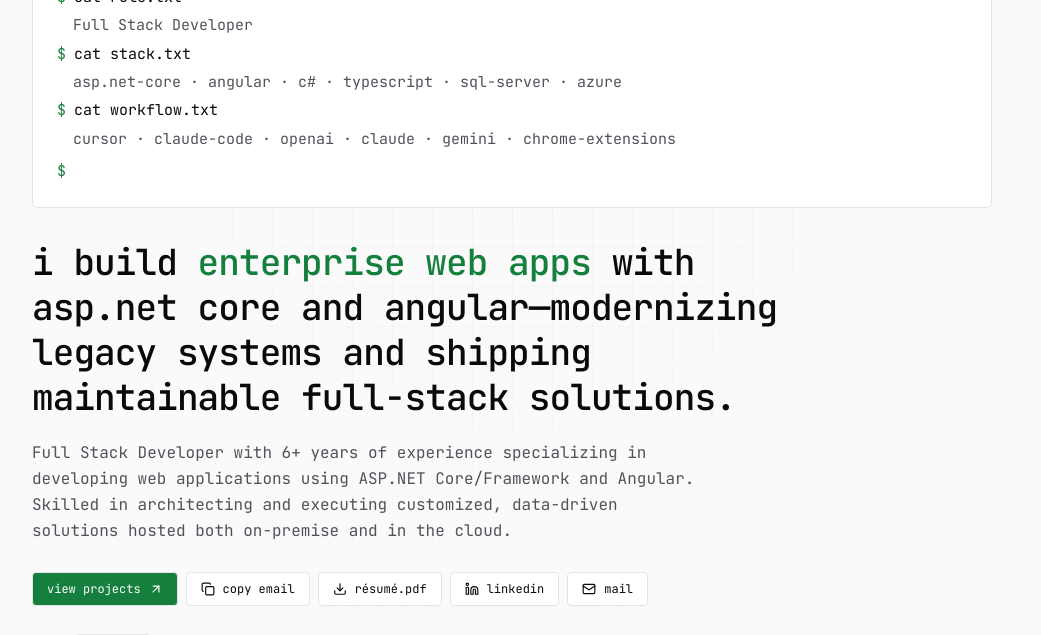
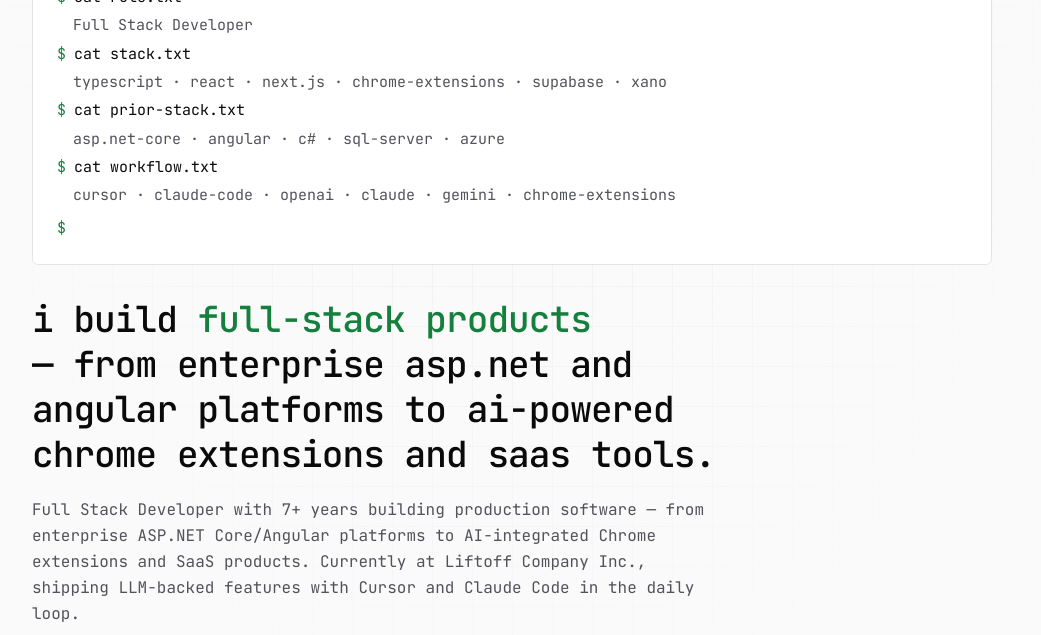
Before and after one commit to jlawas06/johnlloydlawas.com, a Next.js app: page / in a window 1280 px wide. Shown: the part 290-925 px from the top of the page, without its empty margins (128-1169 px from the left). Built offline with nearby package versions, Linux system fonts and the light colour scheme; no server answers.

Commit message:
feat: update experience and about sections to reflect expanded expertise

```diff
--- a/app/experience/page.tsx
+++ b/app/experience/page.tsx
@@ -8,7 +8,7 @@
 
 export const metadata: Metadata = {
   title: 'Experience',
-  description: `Professional experience of ${personalInfo.name}. ${getTotalExperience()}+ years of full-stack development across enterprise applications and multiple industries.`,
+  description: `Professional experience of ${personalInfo.name}. ${getTotalExperience()}+ years of full-stack development — from enterprise ASP.NET/Angular platforms to AI-integrated Chrome extensions and SaaS products.`,
 };
 
 export default function ExperiencePage() {
@@ -19,10 +19,10 @@
   return (
     <Section
       label="experience"
-      title={`${totalYears}+ years building enterprise web apps`}
+      title={`${totalYears}+ years of full-stack engineering`}
       description={`${experiences.length} roles across ${new Set(
         experiences.map((e) => e.company)
-      ).size} companies — from aviation logistics to legacy ERP modernization.`}
+      ).size} companies — from aviation logistics and legacy ERP modernization to AI-integrated Chrome extensions and SaaS.`}
       action={
         <Link
           href="/resume/john-lloyd-lawas-resume.pdf"
--- a/components/ui/about-content.tsx
+++ b/components/ui/about-content.tsx
@@ -19,18 +19,20 @@
       <div className="grid grid-cols-1 gap-8 lg:grid-cols-[minmax(0,1fr)_260px]">
         <article className="space-y-6 text-sm leading-relaxed text-muted-foreground sm:text-base">
           <p>
-            I&apos;ve been building enterprise web apps for <span className="text-foreground">{totalYears}+ years</span> — mostly on the{' '}
-            <span className="text-foreground">.NET</span> backend with <span className="text-foreground">Angular</span> on the front. I gravitate
-            toward problems where the business rules are tangled, the data is messy, and the existing system is a decade old: ERP, aviation logistics,
-            manufacturing process apps.
+            I&apos;ve spent <span className="text-foreground">{totalYears}+ years</span> building production software — most of that on enterprise{' '}
+            <span className="text-foreground">.NET</span> and <span className="text-foreground">Angular</span> platforms (ERP, aviation logistics,
+            manufacturing process apps), and the last year on <span className="text-foreground">AI-integrated Chrome extensions</span> and{' '}
+            <span className="text-foreground">SaaS products</span> at Liftoff Company Inc. Two eras, same habits: ship it, keep it maintainable, make
+            the impact measurable.
           </p>
           <p>
             I started at{' '}
             <span className="text-foreground">Lear Corporation</span> as an intern, building internal apps for automotive manufacturing. Since then I&apos;ve shipped software for airlines via{' '}
             <span className="text-foreground">Sense Software Solutions</span> in Singapore, modernized legacy systems at{' '}
             <span className="text-foreground">OSL International</span>, delivered to deadline at{' '}
-            <span className="text-foreground">Yondu</span>, and most recently led full-stack work at{' '}
-            <span className="text-foreground">Nowcom Global Services</span>.
+            <span className="text-foreground">Yondu</span>, led full-stack work at{' '}
+            <span className="text-foreground">Nowcom Global Services</span>, and now build AI-powered Chrome extensions and SaaS tools at{' '}
+            <span className="text-foreground">Liftoff Company Inc.</span>
           </p>
           <p>
             Remote has been the default for me for a while — I&apos;ve collaborated across PH/SG/US time zones, done code reviews with teams I&apos;ve
@@ -44,8 +46,8 @@
             <li className="flex gap-3">
               <span className="shrink-0 select-none font-mono text-accent">›</span>
               <span>
-                <span className="text-foreground">boring technology.</span> Shipped trumps clever. I lean on .NET and SQL Server because they&apos;re
-                calm under load and unsurprising to operate.
+                <span className="text-foreground">boring technology.</span> Shipped trumps clever. Whether it&apos;s .NET and SQL Server or
+                React and Supabase, I pick the stack that&apos;s calm under load and unsurprising to operate.
               </span>
             </li>
             <li className="flex gap-3">
--- a/components/ui/contact-content.tsx
+++ b/components/ui/contact-content.tsx
@@ -133,9 +133,10 @@
           <div className="rounded border border-border bg-card p-4 font-mono text-xs">
             <div className="mb-2 text-muted-foreground">best for</div>
             <ul className="space-y-1 text-foreground">
+              <li>› ai / llm integrations</li>
+              <li>› chrome extensions + saas</li>
               <li>› enterprise web apps</li>
               <li>› legacy .net modernization</li>
-              <li>› angular frontends</li>
               <li>› api + integration work</li>
             </ul>
           </div>
--- a/components/ui/hero.tsx
+++ b/components/ui/hero.tsx
@@ -15,7 +15,9 @@
   { type: 'cmd', text: 'cat role.txt' },
   { type: 'out', text: personalInfo.title },
   { type: 'cmd', text: 'cat stack.txt' },
-  { type: 'out', text: 'asp.net-core · angular · c# · typescript · sql-server · azure' },
+  { type: 'out', text: 'typescript · react · next.js · chrome-extensions · supabase · xano' },
+  { type: 'cmd', text: 'cat prior-stack.txt' },
+  { type: 'out', text: 'asp.net-core · angular · c# · sql-server · azure' },
   { type: 'cmd', text: 'cat workflow.txt' },
   { type: 'out', text: 'cursor · claude-code · openai · claude · gemini · chrome-extensions' },
 ];
@@ -76,8 +78,8 @@
         <div className="mt-8 space-y-5 reveal" style={{ animationDelay: '80ms' }}>
           <h1 className="max-w-3xl text-balance font-mono text-2xl font-medium leading-tight tracking-tight text-foreground sm:text-3xl lg:text-4xl">
             i build{' '}
-            <span className="text-accent">enterprise web apps</span>{' '}
-            with asp.net core and angular—modernizing legacy systems and shipping maintainable full-stack solutions.
+            <span className="text-accent">full-stack products</span>{' '}
+            — from enterprise asp.net and angular platforms to ai-powered chrome extensions and saas tools.
           </h1>
 
           <p className="max-w-2xl text-sm leading-relaxed text-muted-foreground sm:text-base">
--- a/data/personal.ts
+++ b/data/personal.ts
@@ -18,6 +18,6 @@
   phone: "+639626905612",
   email: "johnlloydlawas06@gmail.com",
   linkedin: "https://www.linkedin.com/in/john-lloyd-lawas/",
-  summary: "Full Stack Developer with 6+ years of experience specializing in developing web applications using ASP.NET Core/Framework and Angular. Skilled in architecting and executing customized, data-driven solutions hosted both on-premise and in the cloud.",
-  bio: "Experienced Full Stack Developer with expertise in requirements analysis, design, development, testing, maintenance, enhancement, and production support of business applications. Passionate about creating scalable, efficient solutions for enterprise environments using modern technologies and agile methodologies.",
+  summary: "Full Stack Developer with 7+ years building production software — from enterprise ASP.NET Core/Angular platforms to AI-integrated Chrome extensions and SaaS products. Currently at Liftoff Company Inc., shipping LLM-backed features with Cursor and Claude Code in the daily loop.",
+  bio: "Full-stack engineer who moved from enterprise .NET modernization into AI-integrated product work. I've shipped ERP, aviation logistics, and manufacturing platforms on ASP.NET and Angular, and now build Chrome extensions and SaaS tools wired into the OpenAI, Claude, and Gemini APIs. I care about shipped code, measurable impact, and tools that respect a maintainer's time.",
 };
```
